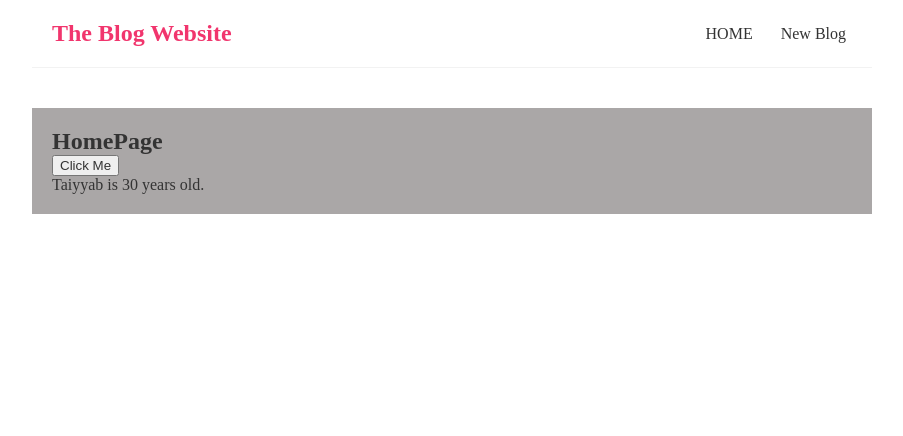
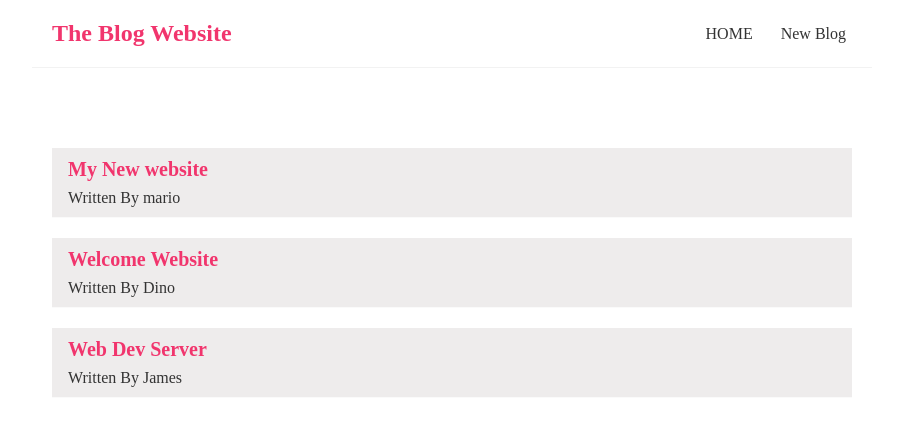
Before and after one commit to mtbtaiyyab/react-learning, a React (Create React App) app: page / in a window 1280 px wide. Shown: the top 436 px of the page, without its empty margins (188-1091 px from the left). Built offline with nearby package versions, Linux system fonts and the light colour scheme.

Commit message:
Painting List

```diff
--- a/src/Home.js
+++ b/src/Home.js
@@ -1,23 +1,39 @@
 import { useState } from "react";
 
+
 const Home = () => {
-    const[name, setName] = useState('Taiyyab');
-    const[age, setAge] = useState(30);
-    const handleClick = (e) =>{
-        console.log('AAAAAAAAAAAAAaa' + e.target);
-        let printName = name;
-        let printAge = age;
-        printName = name === 'Azeem' ? 'Taiyyab' : 'Azeem';
-        printAge = age === 30 ? 50 : 30;
-        setName(printName);
-        setAge(printAge);
-    }
+    // USESTATE EXAMPLE
+    // const[name, setName] = useState('Taiyyab');
+    // const[age, setAge] = useState(30);
+    // const handleClick = (e) =>{
+    //     console.log('AAAAAAAAAAAAAaa' + e.target);
+    //     let printName = name;
+    //     let printAge = age;
+    //     printName = name === 'Azeem' ? 'Taiyyab' : 'Azeem';
+    //     printAge = age === 30 ? 50 : 30;
+    //     setName(printName);
+    //     setAge(printAge);
+    // }
+    const [blogs, setBlogs] = useState([
+        {title: 'My New website', body: 'loremipsum...',author:'mario', id:1},
+        {title: 'Welcome Website', body: 'loremipsum...', author:'Dino', id:2},
+        {title: 'Web Dev Server', body: 'loremipsum...',author:'James', id:3 }
+    ]);
     return (
         <div className="home">
-            <h2>HomePage</h2>
-            <button onClick={handleClick}>Click Me</button>
+            {
+                blogs.map((blog) =>(
+                    <div className="blog-preview" key={blog.id}>
+                        <h2>{blog.title}</h2>
+                        <p>Written By {blog.author}</p>
+                    </div>
+                ))
+            }
+            {/*
+            useState Example <button onClick={handleClick}>Click Me</button>
 
-            <p>{name} is {age} years old.</p>
+            <p>{name} is {age} years old.</p> */}
+
         </div>
      );
 }
--- a/src/index.css
+++ b/src/index.css
@@ -26,8 +26,23 @@
   color: #f1356d;
 }
 .content{
-  background: #aaa7a7;
   max-width: 800px;
   margin: 40px auto;
   padding: 20px;
 }
+
+/* Blog css changes */
+.blog-preview{
+  background: #eeecec;
+  padding: 10px 16px;
+  margin: 20px 0;
+  border-bottom: 1px solid #fafafa;
+}
+.blog-preview:hover{
+  box-shadow: 1px 3px 5px rgba(0,0,0,0.1);
+}
+.blog-preview h2{
+  font-size: 20px;
+  color: #f1356d;
+  margin-bottom: 8px;
+}
```
